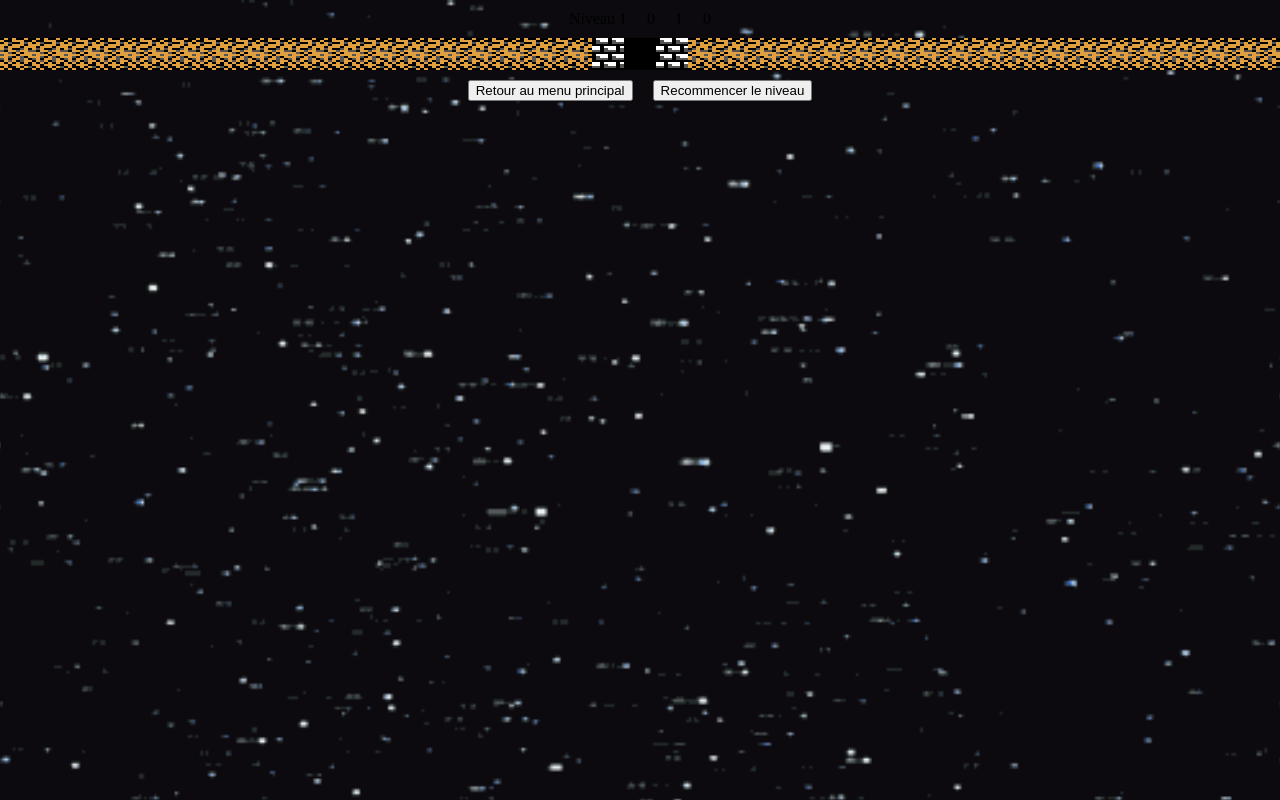
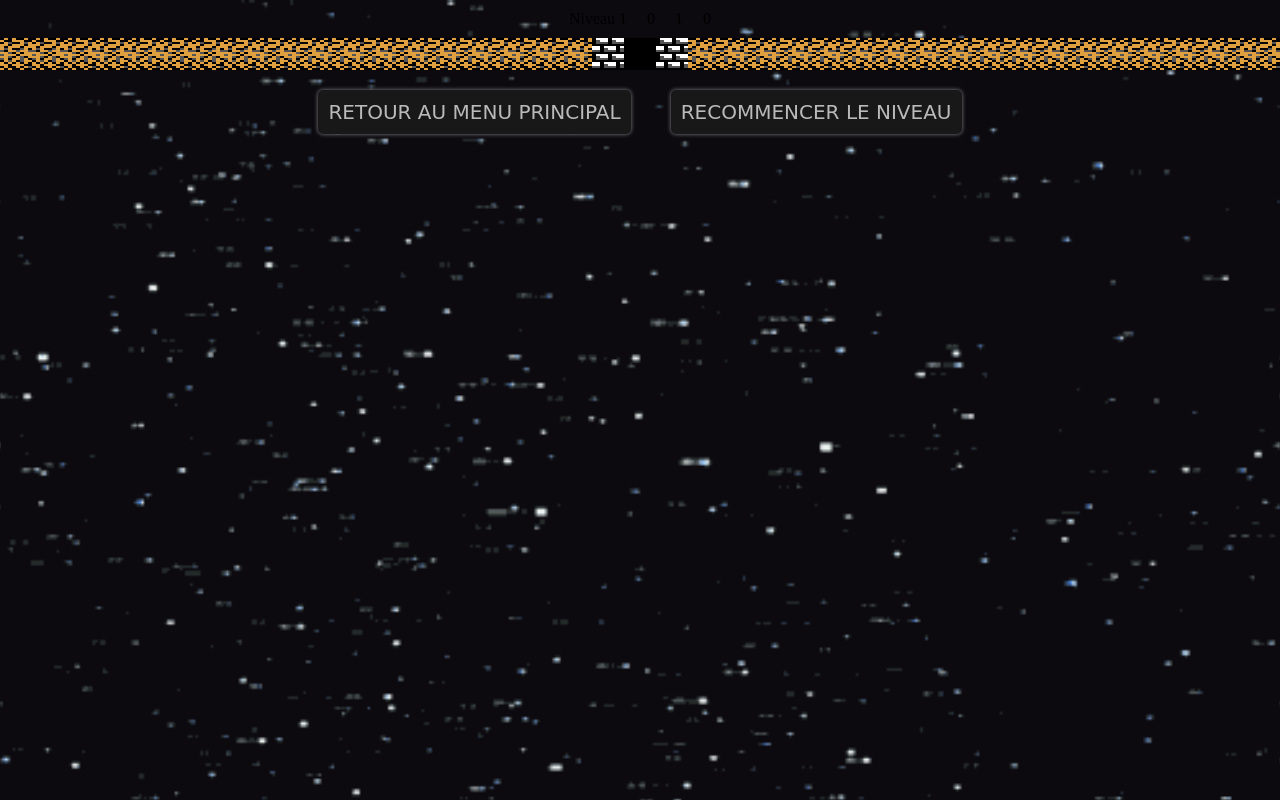
Before and after one commit to LeBourguignon/Web-BoulderDash, a plain HTML site: page index.html in a window 1280 px wide. Both pictures are taken after a click on the button "NOUVELLE PARTIE". Shown: the top 800 px of the page. Drawn offline with Linux system fonts and the light colour scheme; a web font is replaced by a local one.

Commit message:
update style button in game

```diff
--- a/css/game.css
+++ b/css/game.css
@@ -51,5 +51,20 @@ game > footer {
 }
 
 game > footer > button {
-    margin: 10px;
+    font-family: 'Keania One', cursive;
+    text-transform: uppercase;
+    margin: 20px;
+    padding: 10px;
+    box-sizing: border-box;
+    border: none;
+    border-radius: 5px;
+    box-shadow: 0 0 4px rgba(255, 255, 255, 0.5);
+    background-color: #181818;
+    color: #bababa;
+    font-size: 20px;
+    cursor: pointer;
 }
+
+game > footer > button:hover {
+    color: dodgerblue;
+}
```
